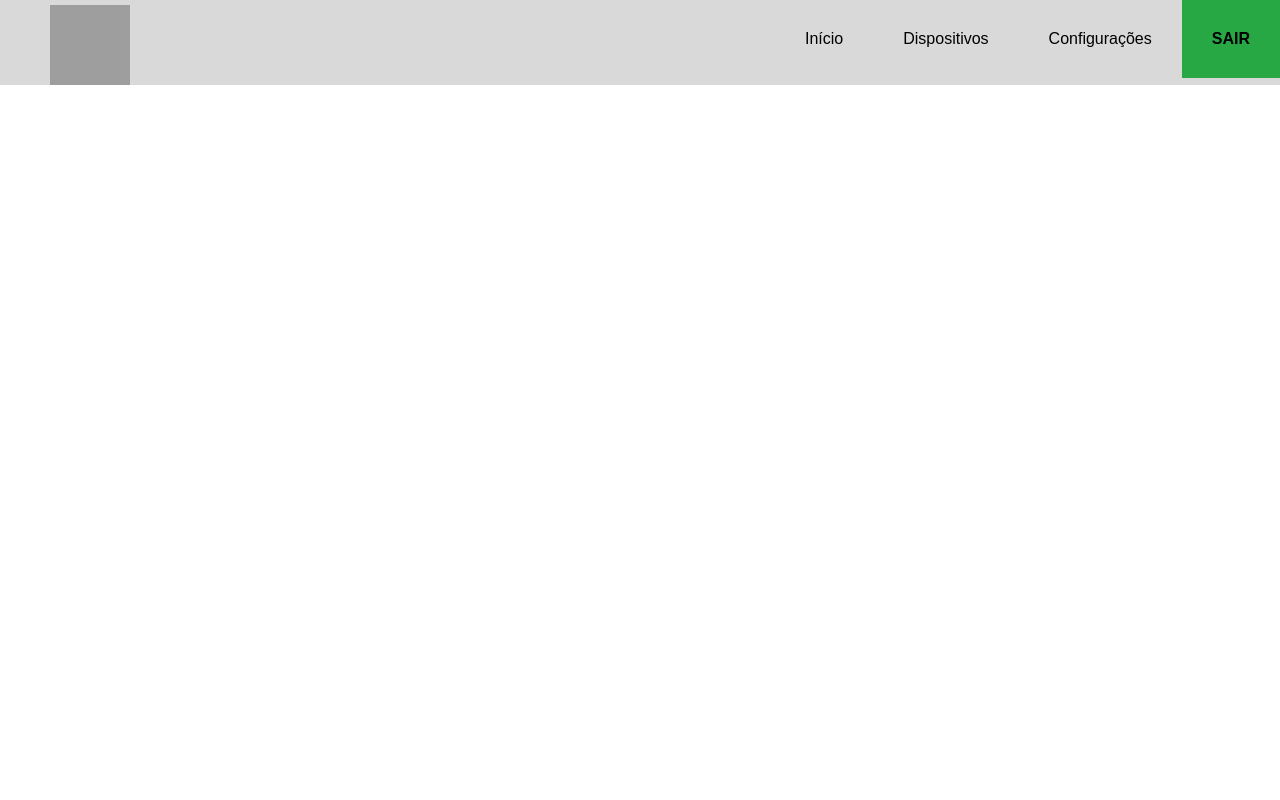
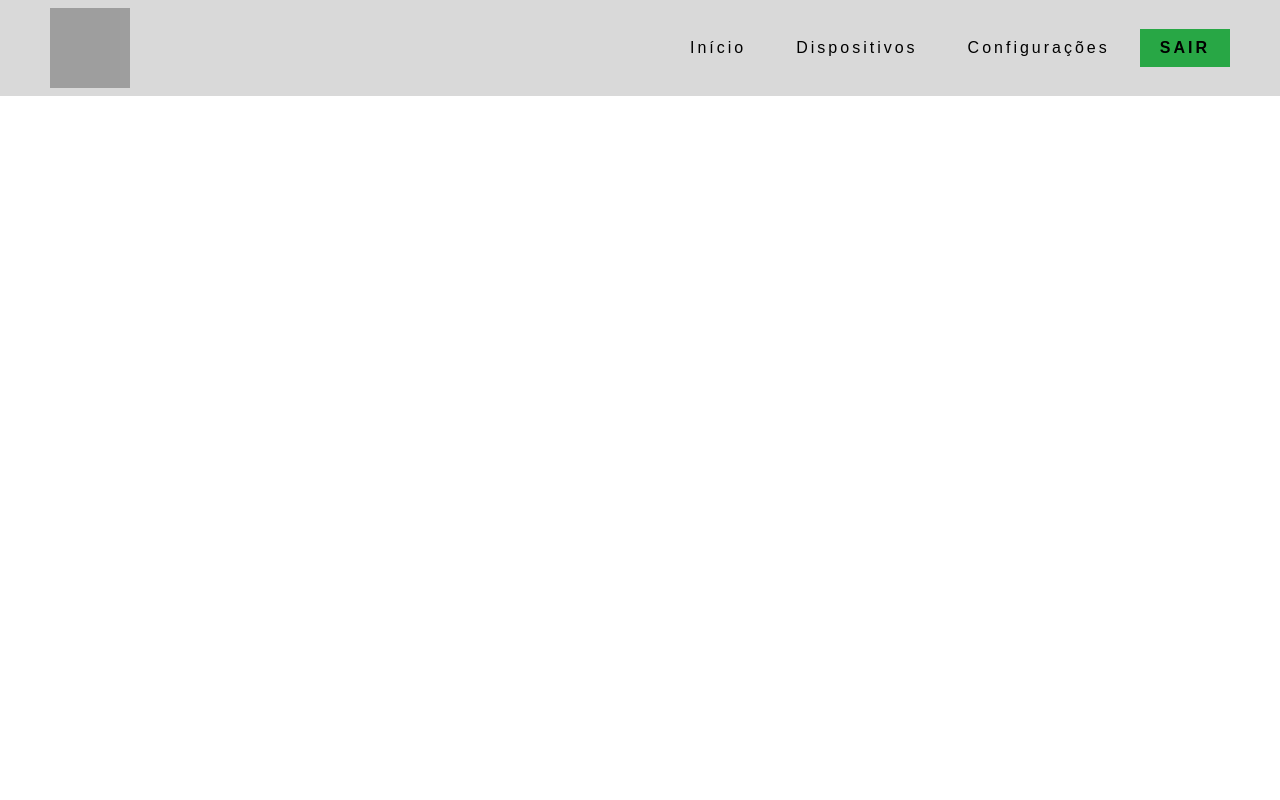
Before and after one commit to FelipeMonteiro579/Ecotech, a PHP site: page /navbar.php in a window 1280 px wide. Run offline with PHP 8.4, Linux system fonts and the light colour scheme; grey boxes are pictures that could not be loaded.

Commit message:
Mudei toda a navbar

```diff
--- a/Ecotech/navbar/navbar.php
+++ b/Ecotech/navbar/navbar.php
@@ -1,39 +1,44 @@
 <style>
+
     *{
-            margin: auto;
+        margin: 0;
+        padding: 0;
         font-family: 'Saira Condensed', sans-serif;
     }
 
-        ul{
-            list-style-type: none;
-            padding: 0;
-            overflow: hidden;
-            background-color: rgba(217, 217, 217, 1);
-            position: fixed;
-            top: 0;
-            width: 100%;
+    a{
+        color: black;
+        text-decoration: none;
+        transition: 0.3s;
     }
 
-        li{
-            color: black;
-            float: right;
+    nav{
+        display: flex;
+        justify-content: space-between;
+        align-items: center;
+        background: rgba(217, 217, 217, 1);
+        height: 12vh;
+        padding: 0 50px; /* Adds space to the left and right */
     }
 
-        li a{
-            display: block;
-            color: black;
-            text-align: center;
-            padding: 30px;
-            text-decoration: none;
+
+    .nav-list{
+        list-style: none;
+        display: flex;
+        gap: 10px
     }
 
-        li a:hover:not(.active){ /*Mostrar quando o mouse está em cima do botão e trocar a cor*/
-            background-color: #c0c1bf;
+
+    .nav-list li{
+        letter-spacing: 3px;
+        margin-left: 0;
+        padding: 10px 20px;
+        transition: background-color 0.3s, transform 0.3s;
     }
 
-        #logo{
-            padding-left: 50px;
-            padding-top: 5px;
+    .nav-list li:hover{
+        background-color: #c0c1bf;
+        transform: scale(1.05);
     }
 
     .sair{
@@ -41,21 +46,19 @@
         font-weight: bold;
     }
 
-        .sair a:hover:not(.active){
+    .sair:hover{
         background-color: #1e6b30;
     }
     </style>
 
 <header>
-    <div class="menu">
     <nav>
-            <ul>
         <img id="logo" src="../Imagens/logo.svg" alt="logo" width=80 height=80>
-                <li class="sair"><a href="#">SAIR</a></li>
+            <ul class="nav-list">
+                <li><a href="telaInicial.php">Início</a></li>
+                <li><a href="Dispositivos.php">Dispositivos</a></li>
                 <li><a href="#">Configurações</a></li>
-                <li><a href="#">Dispositivos</a></li>
-                <li><a href="#">Início</a></li>
+                <li class="sair"><a href="Login.php">SAIR</a></li>
             </ul>
     </nav>
-    ]</div>
 </header>
```
Also changed, not shown: Ecotech/View/telaInicial.php (+2 -5 lines). Lines whose indentation alone changed are shown as unchanged.
